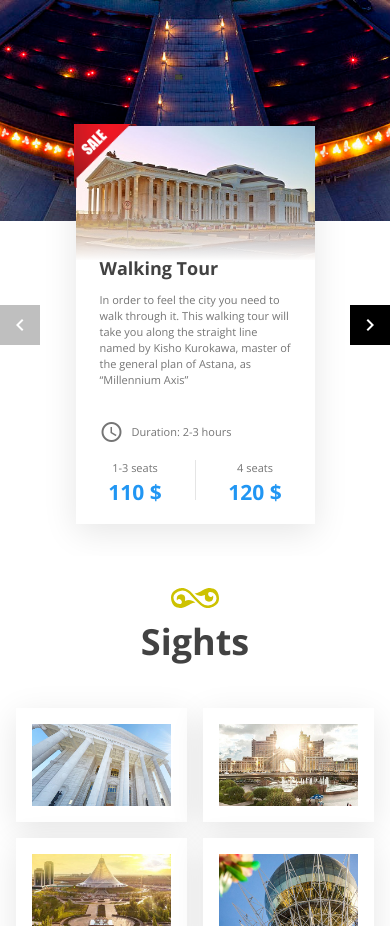
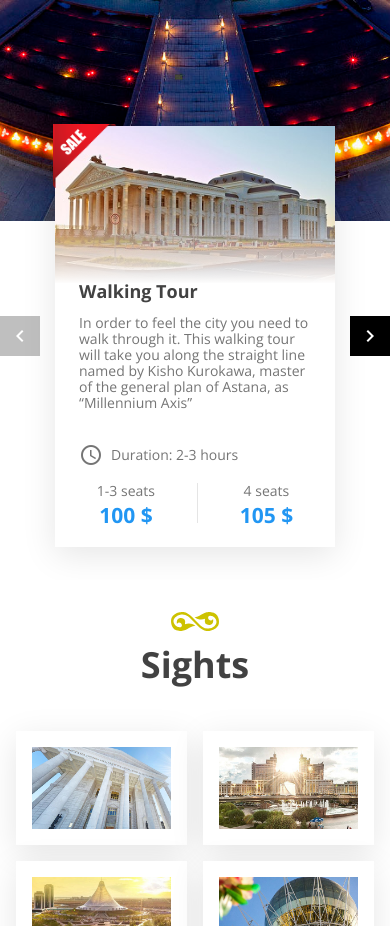
Before and after one commit to MG71645/astanaguide.kz, a plain HTML site: page index.html in a window 390 px wide. Shown: the part 783-1709 px from the top of the page. Drawn offline with nearby package versions, Linux system fonts and the light colour scheme.

Commit message:
Changed prices

```diff
--- a/css/xs.css
+++ b/css/xs.css
@@ -20,6 +20,11 @@
 
   .places-hashtag {
     font-size: 18px;
+  }
+
+  .tour a {
+    max-width: 280px;
+    font-size: 14px;
   }
 
   .tour.-hideToLeft {
--- a/js/main.js
+++ b/js/main.js
@@ -1,9 +1,9 @@
 var prices = [
-  [110, 120], // walking tour
-  [110, 120], // half-day tour
-  [185, 200], // full-day tour
-  [185, 200], // river boat tour
-  [395, 405]  // burabay tour
+  [100, 105], // walking tour
+  [100, 105], // half-day tour
+  [175, 180], // full-day tour
+  [175, 180], // river boat tour
+  [390, 400]  // burabay tour
 ]
 
 $(document).ready(function() {
```
